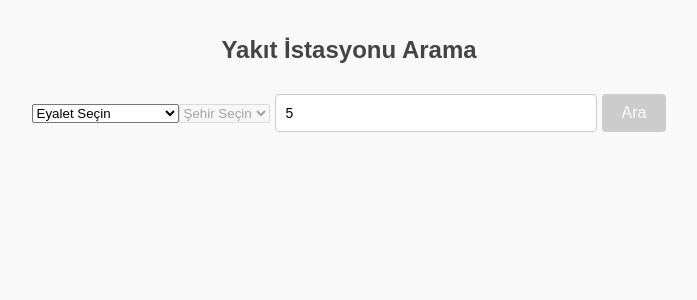
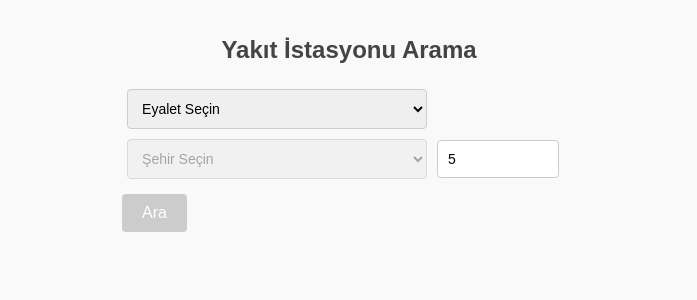
Before and after one commit to enversaglam/fuel-price-app, a React (Create React App) app: page / in a window 1280 px wide. Shown: the top 300 px of the page, without its empty margins (291-988 px from the left). Built offline with nearby package versions, Linux system fonts and the light colour scheme.

Commit message:
Enhance UI layout and styling for search functionality and station display

```diff
--- a/src/App.css
+++ b/src/App.css
@@ -9,6 +9,7 @@ body {
 
 .App {
   text-align: center;
+  justify-items: center;
   padding: 20px;
 }
 
@@ -26,6 +27,22 @@ input {
   font-size: 14px;
   width: calc(100% - 22px);
   max-width: 300px;
+}
+
+.radius {
+  padding: 10px;
+  margin: 5px;
+  border: 1px solid #ccc;
+  border-radius: 4px;
+  font-size: 14px;
+  width: calc(100% - 22px);
+  max-width: 100px;
+}
+
+.search {
+  display: flex;
+  flex-wrap:wrap;
+  align-items: center;
 }
 
 button {
@@ -46,7 +63,7 @@ button:disabled {
 }
 
 button:hover:not(:disabled) {
-  background-color: #0056b3;
+  background-color: #00b35c;
 }
 
 ul {
@@ -55,7 +72,7 @@ ul {
 }
 
 li {
-  background: white;
+  background: #f2f5fa;
   margin: 10px 0;
   padding: 15px;
   border-radius: 4px;
@@ -86,5 +103,56 @@ li {
   background-color: #d9534f;
   color: white;
   font-size: 14px;
-  margin-top: 10px;
+  margin: 10px;
 }
+
+.modal a {
+  display: inline-block;
+  margin: 10px 5px;
+  text-decoration: none;
+  color: white;
+  background: #007bff;
+  padding: 10px;
+  border-radius: 4px;
+  font-size: 14px;
+  border: none;
+  cursor: pointer;
+  transition: background-color 0.3s ease;
+}
+
+.modal a:disabled {
+  background-color: #ccc;
+  cursor: not-allowed;
+}
+
+.modal a:hover:not(:disabled) {
+  background-color: #00b35c;
+}
+
+option, select {
+  padding: 10px;
+  margin: 5px;
+  border: 1px solid #ccc;
+  border-radius: 4px;
+  font-size: 14px;
+  width: calc(100% - 22px);
+  max-width: 300px;
+}
+
+.station {
+  display: flex;
+  align-items: center;
+  justify-content: space-between;
+}
+
+.stations {
+  display: flex;
+  flex-wrap: wrap;
+}
+
+.stationname {
+  font-size: 16px;
+  font-weight: bold;
+  width: 50%;
+  text-align: left;
+}
--- a/src/App.js
+++ b/src/App.js
@@ -64,7 +64,7 @@ const App = () => {
     <div className="App">
       <h1>Yakıt İstasyonu Arama</h1>
 
-      <div>
+      <div className="search">
         <select
           value={selectedState}
           onChange={(e) => {
@@ -90,6 +90,7 @@ const App = () => {
         </select>
 
         <input
+          className='radius'
           type="number"
           placeholder="Yarıçap (km)"
           value={radius}
@@ -106,13 +107,18 @@ const App = () => {
 
       {error && <p style={{ color: 'red' }}>{error}</p>}
 
-      <div>
+      <div className="stations">
         <ul>
           {stations.map((station) => (
-            <li key={station.id}>
-              <strong>{station.name}</strong> ({station.brand}) - {station.dist} km
-              <button onClick={() => handleStationClick(station.id)}>Detaylar</button>
-            </li>
+
+              <li key={station.id}><div className="station">
+              <div className='stationname'><strong>{station.name}</strong></div>
+              <div>({station.brand}) - </div>
+              <div>{station.dist} km - </div>
+              <div>Diesel :<strong>{station.diesel}</strong></div>
+              <div><button onClick={() => handleStationClick(station.id)}>Detay</button></div>
+            </div></li>
+
           ))}
         </ul>
       </div>
@@ -131,7 +137,7 @@ const App = () => {
               href={`https://www.google.com/maps/search/?api=1&query=${selectedStation.lat},${selectedStation.lng}`}
               target="_blank"
               rel="noopener noreferrer"
-              style={{ display: 'inline-block', marginTop: '10px', textDecoration: 'none', color: 'white', background: '#007bff', padding: '10px', borderRadius: '4px' }}
+              /* style={{ display: 'inline-block', marginTop: '10px', textDecoration: 'none', color: 'white', background: '#007bff', padding: '10px', borderRadius: '4px' }} */
             >
               Haritada Aç
             </a>
```
